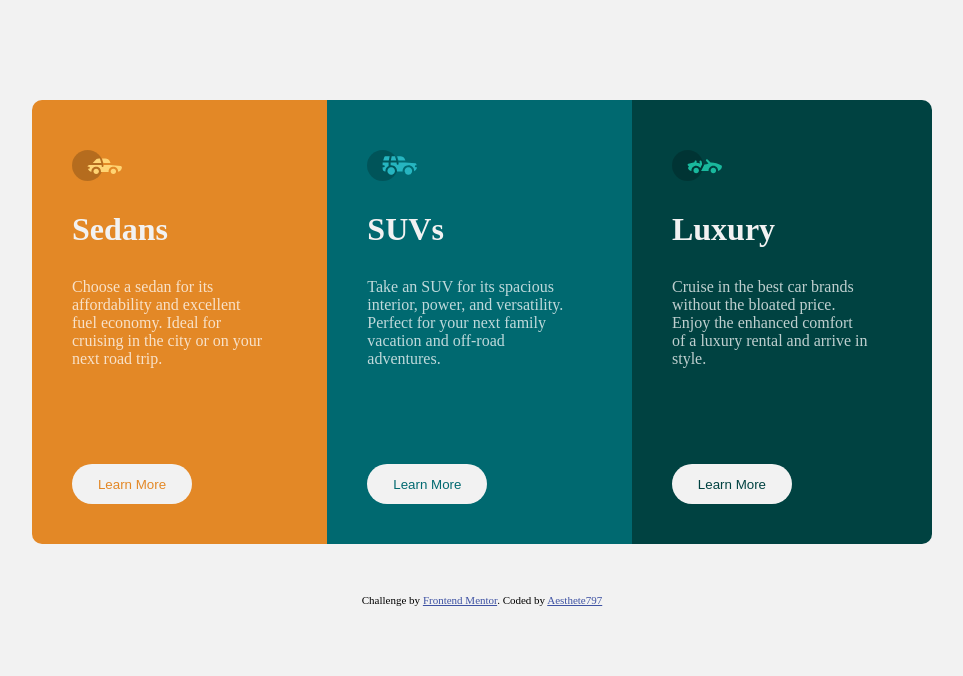
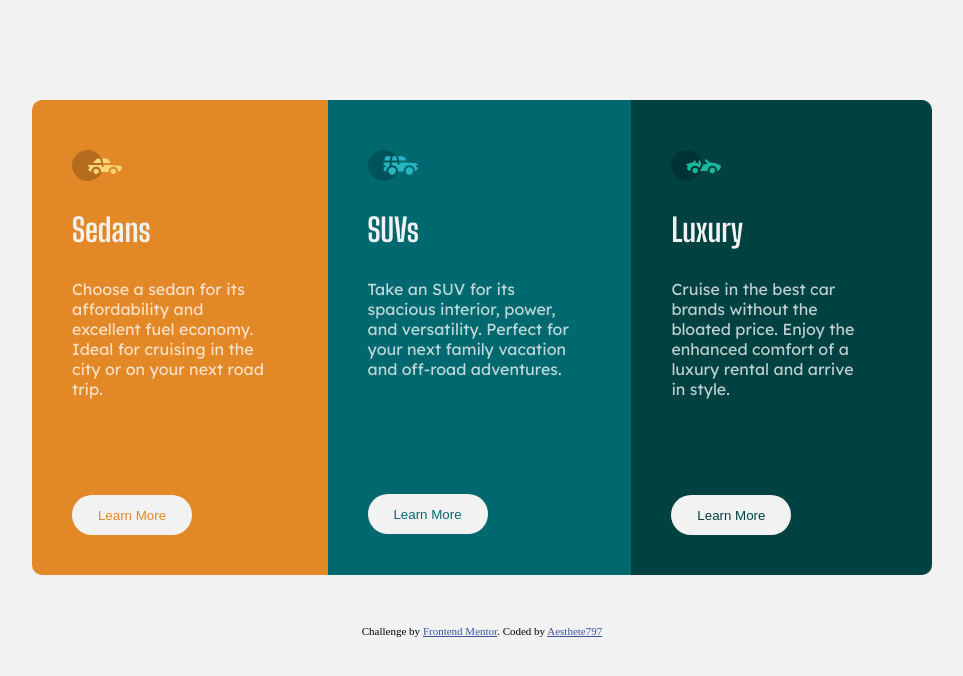
Before and after one commit to aesthete797/3-column-preview-card, a plain HTML site: page index.html in a window 1280 px wide. Shown: the whole page, without its empty margins (158-1121 px from the left). Drawn offline with Linux system fonts and the light colour scheme.

Commit message:
Update column-preview-card.css

```diff
--- a/column-preview-card.css
+++ b/column-preview-card.css
@@ -1,5 +1,4 @@
-@import url('https://fonts.googleapis.com/css2?family=Inter:wght@400;700&family=Lexend+Deca&display=swap');
-
+@import url('https://fonts.googleapis.com/css2?family=Big+Shoulders+Display:wght@700&family=Lexend+Deca&display=swap');
 
 * {
     box-sizing: border-box;
@@ -28,7 +27,7 @@ h1 {
   color: hsl(0, 0%, 95%);
   font-weight: 700;
   margin-bottom: 30px;
-
+  font-family: "Big Shoulders Display", sans-serif;
 }
 
 p {
@@ -36,6 +35,11 @@ p {
   font-size: 16px;
   max-width: 90%;
   color: hsla(0, 0%, 100%, 0.75);
+  font-family: "Lexend Deca", sans-serif;
+}
+
+.two p {
+  margin-bottom: 35px;
 }
 
 .one {
```
